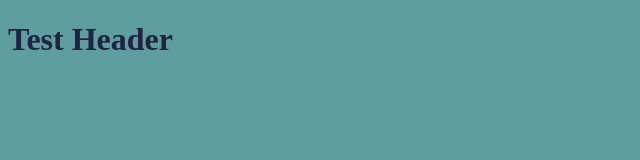
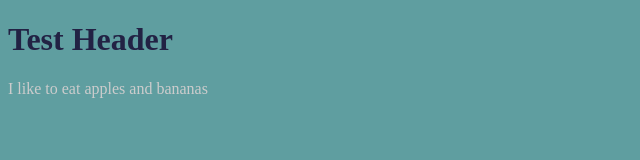
Before and after one commit to BrettSpokes/git-exercise, a plain HTML site: page index.html in a window 1280 px wide. Shown: the whole page, without its empty margins (0-640 px from the left). Drawn offline with Linux system fonts and the light colour scheme.

Commit message:
Second commit

```diff
--- a/css/styles.css
+++ b/css/styles.css
@@ -4,3 +4,6 @@ body{
 h1{
     color: #222244;
 }
+p{
+    color: #cccccc;
+}
--- a/index.html
+++ b/index.html
@@ -9,5 +9,6 @@
 <body>
     <h1>Test Header</h1>
     <script src="scripts/index.js"></script>
+    <p>I like to eat apples and bananas</p>
 </body>
 </html>
```
Also changed, not shown: 5 other files.
